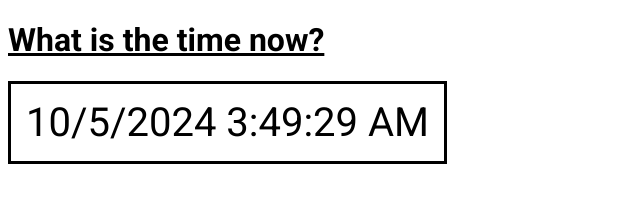
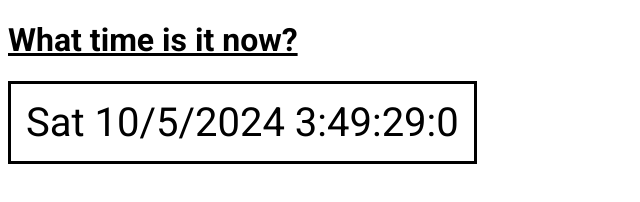
Before and after one commit to gilhwang/clock-application, a plain HTML site: page index.html in a window 1280 px wide. Shown: the whole page, without its empty margins (0-640 px from the left). Drawn offline with Linux system fonts and the light colour scheme.

Commit message:
Modified time format to have day of week and part of miliseonds

```diff
--- a/index.html
+++ b/index.html
@@ -7,20 +7,31 @@
         <link rel="stylesheet" href="style.css" type="text/css" />
     </head>
     <body>
-        <h1>What is the time now?</h1>
+        <h1>What time is it now?</h1>
         <div class="clock">
             <div class="container">
                 <span id="datetime"></span>
 
                 <script>
                     function updateDateTime() {
-                        const date = new Date();
-                        const currentDate = date.toLocaleDateString();
-                        const currentTime = date.toLocaleTimeString();
-                        document.getElementById("datetime").textContent = currentDate.concat(" ", currentTime);
+                        const dayInWeek = ['Sun', 'Mon', 'Tue', 'Wed', 'Thu', 'Fri', 'Sat']
+
+                        const dateObj = new Date();
+                        const year = dateObj.getFullYear();
+                        const month = dateObj.getMonth() + 1;
+                        const date = dateObj.getDate();
+                        const day = dateObj.getDay();
+
+                        const hours = dateObj.getHours();
+                        const minutes = dateObj.getMinutes();
+                        const seconds = dateObj.getSeconds();
+                        const miliseconds = Math.floor(dateObj.getMilliseconds() / 100) ;
+
+                        const displayTime = `${dayInWeek[day]} ${month}/${date}/${year} ${hours}:${minutes}:${seconds}:${miliseconds}`
+                        document.getElementById("datetime").textContent = displayTime;
                     }
 
-                    setInterval(updateDateTime, 1000);
+                    setInterval(updateDateTime, 100);
                 </script>
             </div>
         </div>
```
